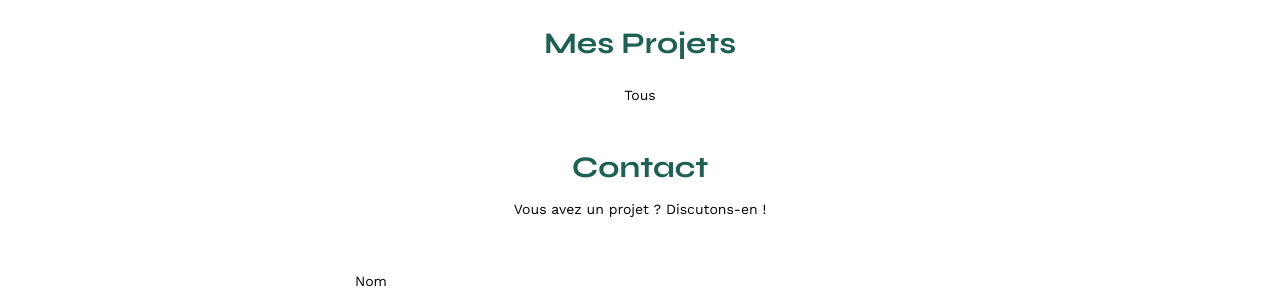
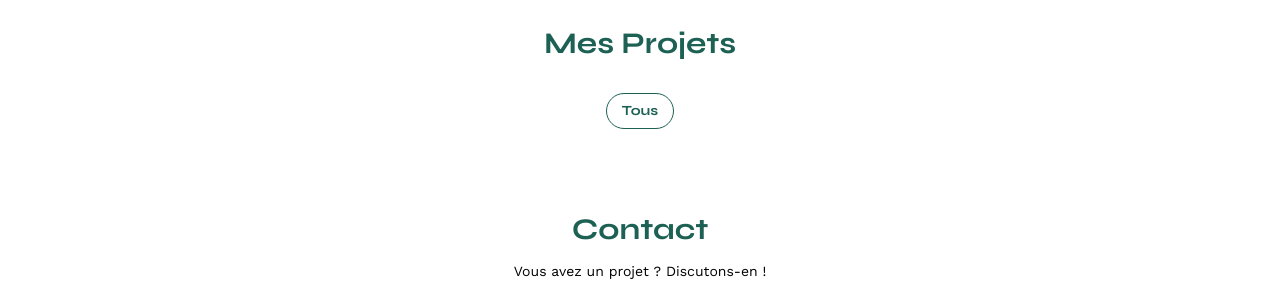
Before and after one commit to Hadiatou-Balde/Portfolio-sophie-bluel, a plain HTML site: page FrontEnd/index.html in a window 1280 px wide. Shown: the part 507-800 px from the top of the page. Drawn offline with nearby package versions, Linux system fonts and the light colour scheme; no server answers.

Commit message:
css filter effectué

```diff
--- a/FrontEnd/assets/style.css
+++ b/FrontEnd/assets/style.css
@@ -206,10 +206,22 @@ li:hover {
 }
 
 .div-container {
-  width: 70%;
   display: flex;
-  justify-content: space-around;
-  margin: 0 auto;
+  justify-content: center;
+  gap: 15px;
+  margin: 35px auto;
+}
+.div-container > * {
+  padding: 10px 15px;
+  border: 1px solid #1d6154;
+  border-radius: 25px;
+  font-family: "Syne";
+  color: #1d6154;
+  cursor: pointer;
+}
+.div-container > *:hover {
+  background-color: #1d6154;
+  color: white;
 }
 .gallery {
   width: 100%;
```
